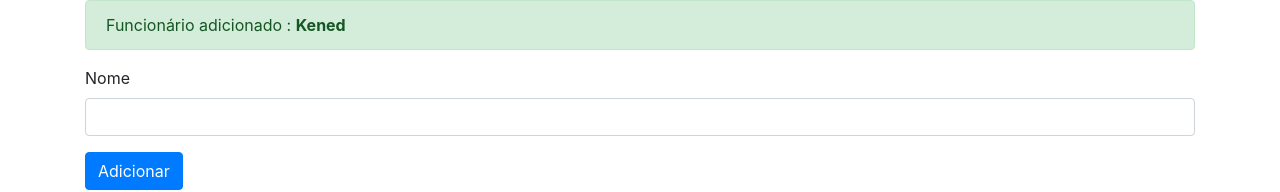
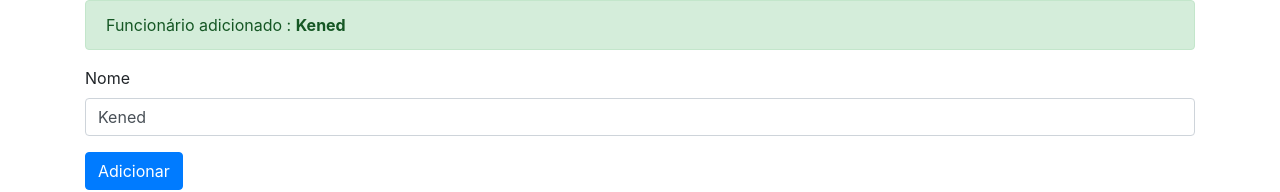
Before and after one commit to k3n3dfelix/Algaworks, an Angular app in the folder meu_projeto/: page / in a window 1280 px wide. Shown: the top 192 px of the page. Built offline with nearby package versions, Linux system fonts and the light colour scheme.

Commit message:
Treinamento two-way data binding

```diff
--- a/meu_projeto/src/app/app.component.html
+++ b/meu_projeto/src/app/app.component.html
@@ -5,9 +5,9 @@
     </div>
     <div class="form-group">
         <label>Nome</label>
-        <input type="text" class="form-control" #nomeInput>
+        <input type="text" class="form-control" [(ngModel)]="nome">
     </div>
-    <button type="button" class="btn btn-primary" (click)="adicionar(nomeInput.value)" bind-disabled="nome.length == 0">Adicionar</button>
+    <button type="button" class="btn btn-primary" (click)="adicionar()" bind-disabled="nome.length == 0">Adicionar</button>
 </div>
 
 
--- a/meu_projeto/src/app/app.component.ts
+++ b/meu_projeto/src/app/app.component.ts
@@ -9,16 +9,16 @@ export class AppComponent {
   title = 'meu_projeto';
   nome = 'Kened';
 
-  adicionar(nome : string){
-    this.nome = nome;
+  adicionar(){
+    //this.nome = nome;
     // console.log(`Adicionado ${this.nome}`);
 
-    // const numero = Math.round(Math.random() * 100);
-    // this.nome = 'Seu nome parecera aqui ' + numero;
+    const numero = Math.round(Math.random() * 100);
+    this.nome = 'João ' + numero;
   }
 
-  alterarNome(event: any){
-    //console.log(event);
-    this.nome = event.target.value;
-  }
+  // alterarNome(event: any){
+  //   console.log(event);
+  //   this.nome = event.target.value;
+  // }
 }
--- a/meu_projeto/src/app/app.module.ts
+++ b/meu_projeto/src/app/app.module.ts
@@ -1,4 +1,5 @@
 import { NgModule } from '@angular/core';
+import { FormsModule } from '@angular/forms';
 import { BrowserModule } from '@angular/platform-browser';
 
 import { AppRoutingModule } from './app-routing.module';
@@ -12,7 +13,8 @@ import { BemVindoComponent } from './bem-vindo/bem-vindo.component';
   ],
   imports: [
     BrowserModule,
-    AppRoutingModule
+    AppRoutingModule,
+    FormsModule
   ],
   providers: [],
   bootstrap: [AppComponent]
```
